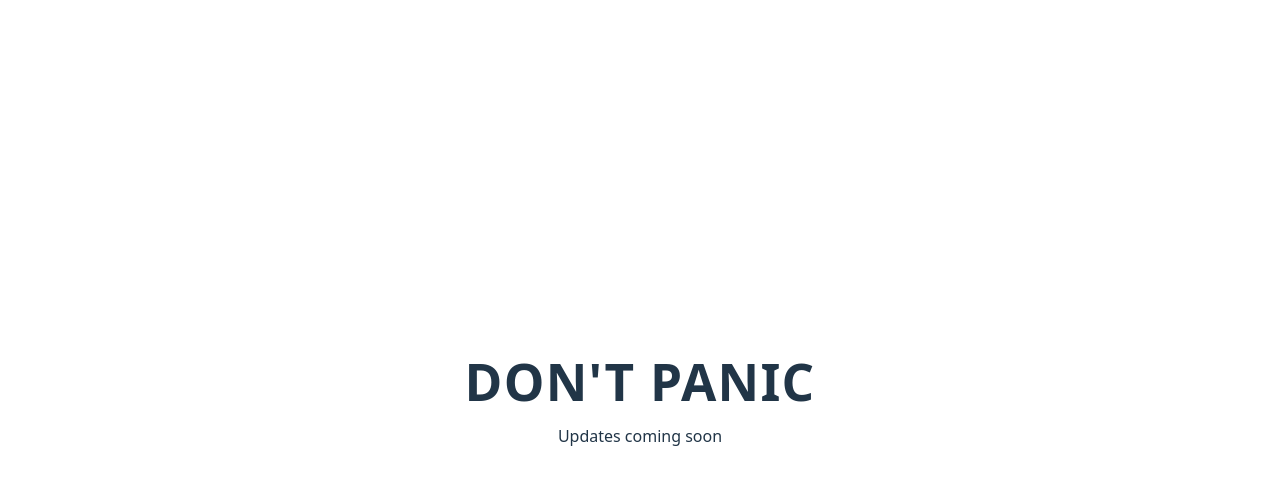
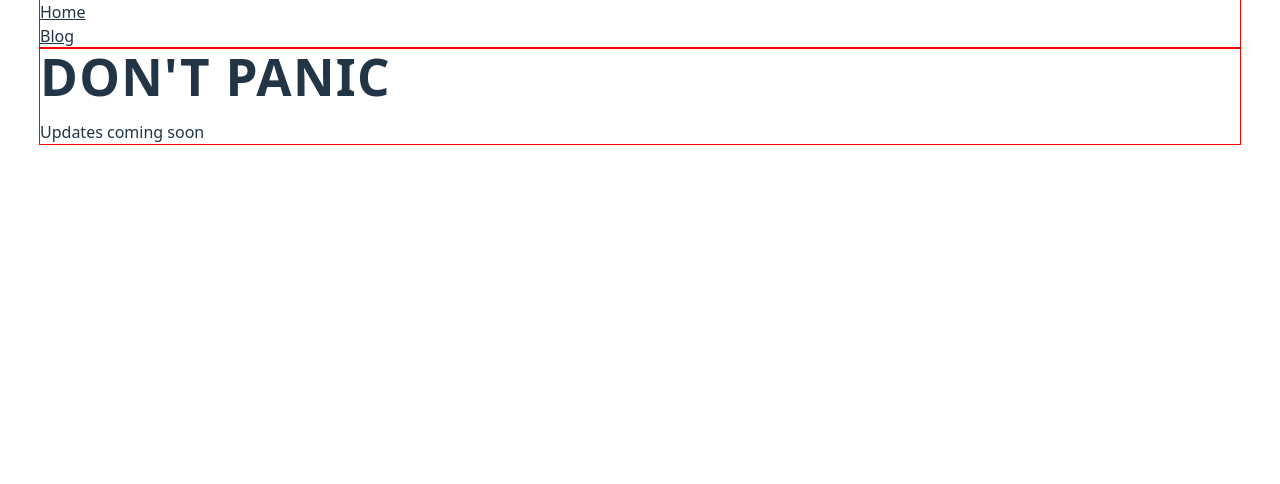
Before and after one commit to skip2theend/main-dd, a plain HTML site: page index.html in a window 1280 px wide. Drawn offline with Linux system fonts and the light colour scheme.

Commit message:
Added reset. Removed some from main css. Added blog folder and index. Added .gitignore.

```diff
--- a/css/style.css
+++ b/css/style.css
@@ -13,16 +13,167 @@
   -moz-osx-font-smoothing: grayscale;
 }
 
+/* ----------------------- */
+/* Reset */
+/* ----------------------- */
+
+/* Box Sizing */
+*,
+*::before,
+*::after {
+  box-sizing: border-box;
+}
+
+/* Reset margins */
+body,
+h1,
+h2,
+h3,
+h4,
+h5,
+p,
+figure,
+picture,
+dl,
+dd {
+    margin: 0;
+}
+
+/* Prevent font size inflation */
+html {
+  -moz-text-size-adjust: none;
+  -webkit-text-size-adjust: none;
+  text-size-adjust: none;
+}
+
+/* Remove default margin in favour of better control in authored CSS */
+/* body, h1, h2, h3, h4, p,
+figure, blockquote, dl, dd {
+margin-block-end: 0;
+} */
+
+/* Remove list styles on ul, ol elements with a list role, which suggests default styling will be removed */
+ul[class],
+ol[class] {
+  list-style: none;
+  margin: 0;
+  padding: 0;
+}
+
+/* ul:not([class]),
+ol:not([class]) {
+  font-size: 1em;
+} */
+
+/* Set core body defaults */
 body {
-  margin: 0;
-  display: grid;
-  place-items: center;
+  /* font-family: var(--ff-sans-normal); */
+  /* font-size: var(--fs-400); */
+  /* background-color: hsl(var(--clr-dark)); */
+  /* color: hsl(var(--clr-white)); */
+
+  line-height: 1.5;
   min-height: 100svh;
 }
 
-:is(h1, p) {
+/* Set shorter line heights on headings and interactive elements */
+h1, h2, h3, h4,
+button, input, label {
+  line-height: 1.1;
+}
+
+/* Balance text wrapping on headings */
+h1, h2,
+h3, h4 {
+  text-wrap: balance;
+}
+
+/* Not part of main reset */
+h1,
+h2,
+h3,
+h4,
+h5,
+h6,
+p {
+  font-weight: 400;
+}
+
+/* A elements that don't have a class get default styles */
+a:not([class]) {
+  text-decoration-skip-ink: auto;
+  color: currentColor;
+}
+
+/* Make images easier to work with */
+img,
+picture {
+  max-width: 100%;
+  display: block;
+}
+
+/* Inherit fonts for inputs and buttons */
+input, button,
+textarea, select {
+  font: inherit;
+}
+
+/* Make sure textareas without a rows attribute are not tiny */
+textarea:not([rows]) {
+      min-height: 10em;
+}
+
+/* Anything that has been anchored to should have extra scroll margin */
+:target {
+  scroll-margin-block: 5ex;
+}
+
+/* remove animations for people who've turned them off */
+@media (prefers-reduced-motion: reduce) {
+  *,
+  *::before,
+  *::after {
+    animation-duration: 0.01ms !important;
+    animation-iteration-count: 1 !important;
+    transition-duration: 0.01ms !important;
+    scroll-behavior: auto !important;
+  }
+}
+
+/* ----------------------- */
+/* Utility classes */
+/* ----------------------- */
+
+.flow > :where(:not(:first-child)) {
+  margin-block-start: var(--flow-space, 1rem);
+}
+
+/* .cluster {
+
+} */
+
+.wrapper {
+  outline: 1px solid red;
+  /* width: min(100% - var(--padding), var(--max-width)); */
+  width: clamp(16rem, 95vw, 75rem);
+  max-width: 1280px;
+  margin-inline: auto;
+}
+
+/* ----------------------- */
+/* Author */
+/* ----------------------- */
+
+body {
   margin: 0;
+  /* display: grid;
+  place-items: center; */
+  min-height: 100svh;
 }
+
+/* :is(h1, p) {
+  margin: 0;
+} */
 
 h1 {
   font-size: 3.2em;
@@ -32,15 +183,13 @@ h1 {
   letter-spacing: 0.025em;
 }
 
-main {
-  max-width: 1280px;
-  margin-inline: auto;
-  padding: calc(var(--spacing) * 2);
-  text-align: center;
-  :where(:not(:first-child)) {
-    margin-block-start: var(--spacing);
-  }
-}
+/* main { */
+  /* max-width: 1280px;
+  margin-inline: auto; */
+  /* padding: calc(var(--spacing) * 2); */
+  /* text-align: center; */
+  /* outline: 1px solid red; */
+/* } */
 
 @media (prefers-color-scheme: light) {
   :root {
--- a/index.html
+++ b/index.html
@@ -9,9 +9,23 @@
     <title>Holding...</title>
   </head>
   <body>
+    <header>
+      <div class="wrapper">
+        <nav>
+          <ul class="">
+            <li><a href="#">Home</a></li>
+            <li><a href="/blog/index.html">Blog</a></li>
+          </ul>
+        </nav>
+      </div>
+    </header>
     <main>
-      <h1>Don't Panic</h1>
-      <p>Updates coming soon</p>
+      <div class="wrapper">
+        <article class="flow">
+          <h1>Don't Panic</h1>
+          <p>Updates coming soon</p>
+        </article>
+      </div>
     </main>
   </body>
 </html>
```
Also changed, not shown: blog/index.html (added, +36 -0 lines), 1 other file.
